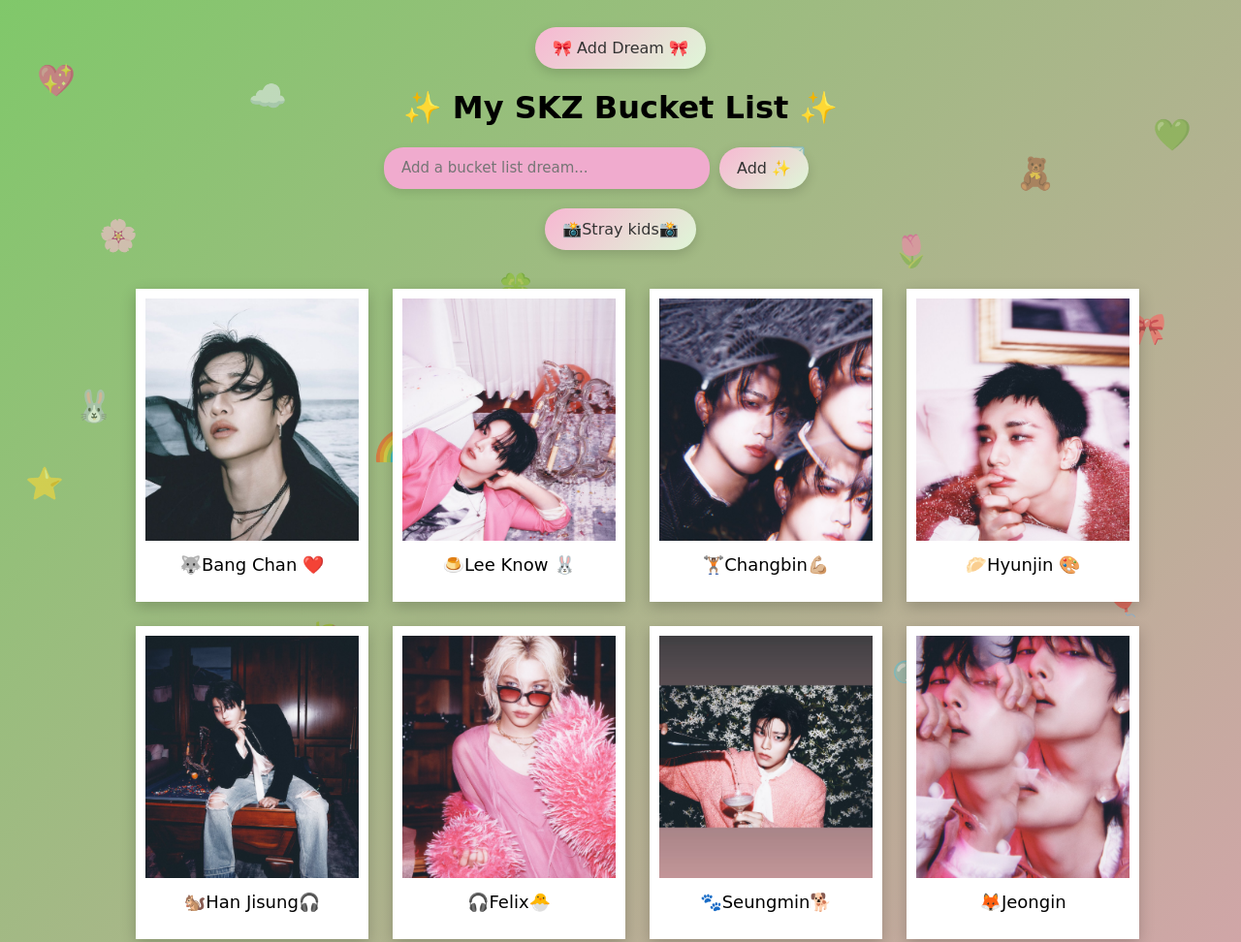
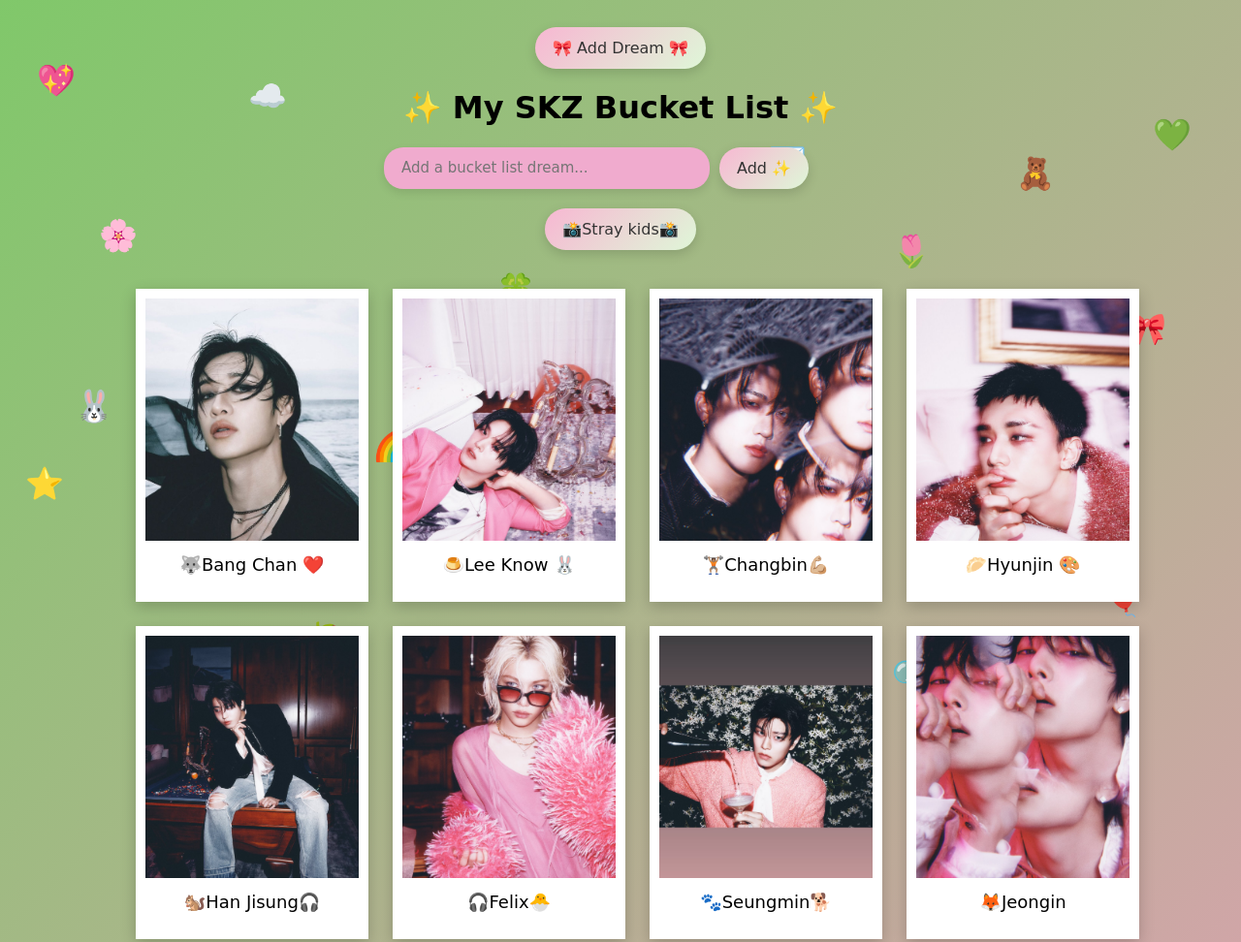
Before and after one commit to Kurii-GauriS/Bucket-list-, a plain HTML site: page index.html in a window 1280 px wide. Shown: the top 972 px of the page at 97% size. Drawn offline with Linux system fonts and the light colour scheme; a web font is replaced by a local one.

Commit message:
opacity: 58%;

```diff
--- a/style.css
+++ b/style.css
@@ -318,6 +318,6 @@
     z-index: 0;
 }
 .sticker {
-    opacity: 58%;
+    opacity: 4.4;
     z-index: -1;
 }
```
